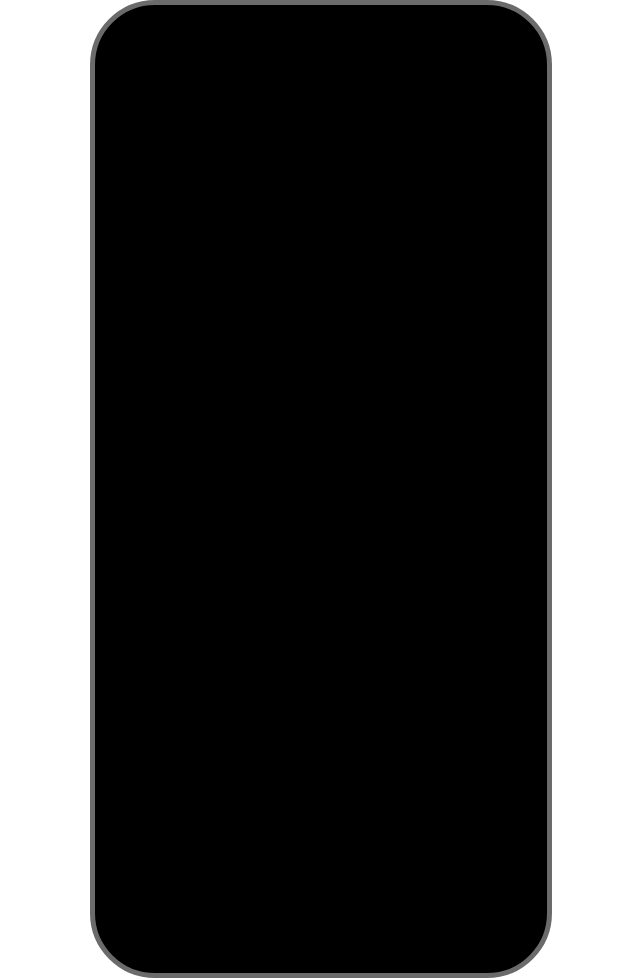
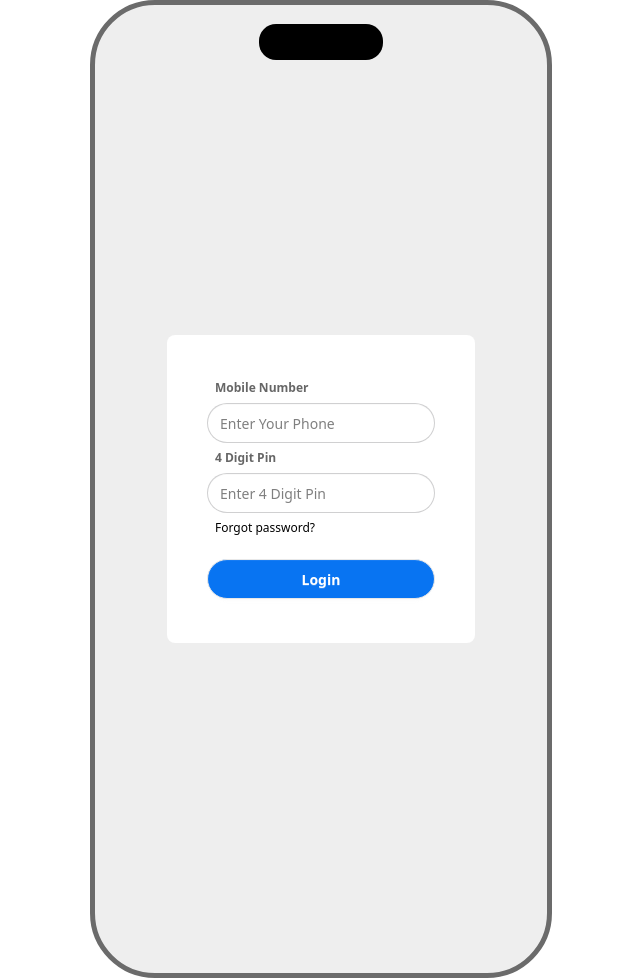
Before and after one commit to mehedihasanmurad/payoo-mobile-finance-system, a plain HTML site: page index.html in a window 1280 px wide. Shown: the whole page, without its empty margins (319-959 px from the left). Drawn offline with nearby package versions, Linux system fonts and the light colour scheme.

Commit message:
login data connect

```diff
--- a/index.html
+++ b/index.html
@@ -12,13 +12,35 @@
 
 <body>
     <main class="flex justify-center">
-        <div class="mockup-phone">
+        <div class="mockup-phone bg-base-300">
             <div class="mockup-phone-camera"></div>
             <div class="mockup-phone-display text-white grid place-content-center">
+
                 <!-- log in er kaj -->
+                <div class="hero bg-base-100 rounded-lg">
+                    <div class="hero-content flex-col lg:flex-row-reverse">
+
+                        <div class="card w-full max-w-sm shrink-0 ">
+                            <div class="card-body text-black">
+                                <fieldset class="fieldset">
+                                    <label class="label font-extrabold ml-2">Mobile Number</label>
+                                    <input type="email" class="input rounded-full" placeholder="Enter Your Phone" />
+                                    <label class="label font-extrabold ml-2">4 Digit Pin</label>
+                                    <input type="password" class="input rounded-full" placeholder="Enter 4 Digit Pin" />
+                                    <div><a class="link link-hover ml-2">Forgot password?</a></div>
+                                    <button class="btn bg-[#0874F2] text-white rounded-full mt-4">Login</button>
+                                </fieldset>
+                            </div>
+                        </div>
+                    </div>
+                </div>
+
             </div>
         </div>
     </main>
+
+    <!-- internal js -->
+    <script src="js/login.js"></script>
 </body>
 
 </html>
--- /dev/null
+++ b/js/login.js
@@ -0,0 +1 @@
+console.log("button are clicked");
```
Also changed, not shown: tailwind.config.js (added).
